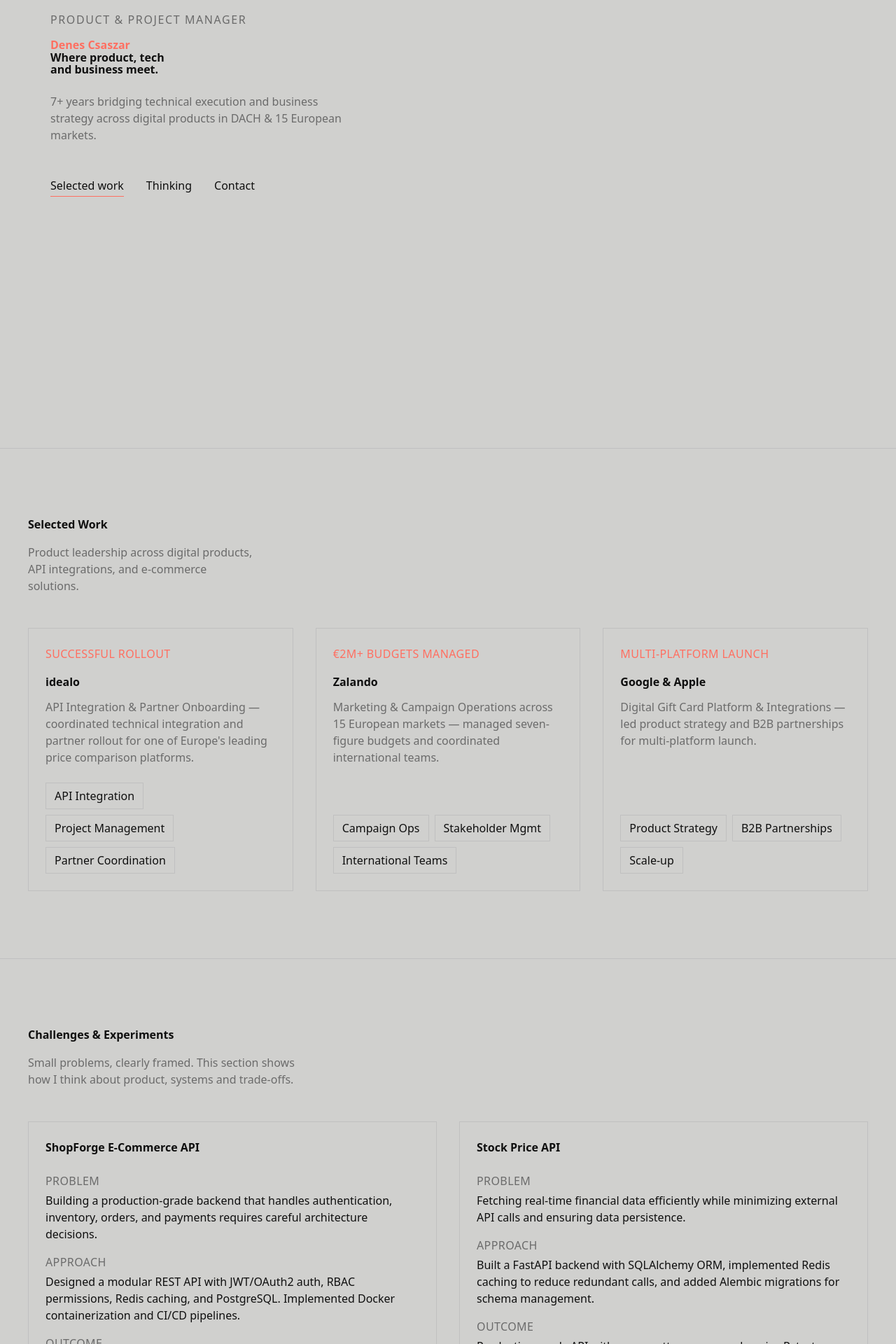
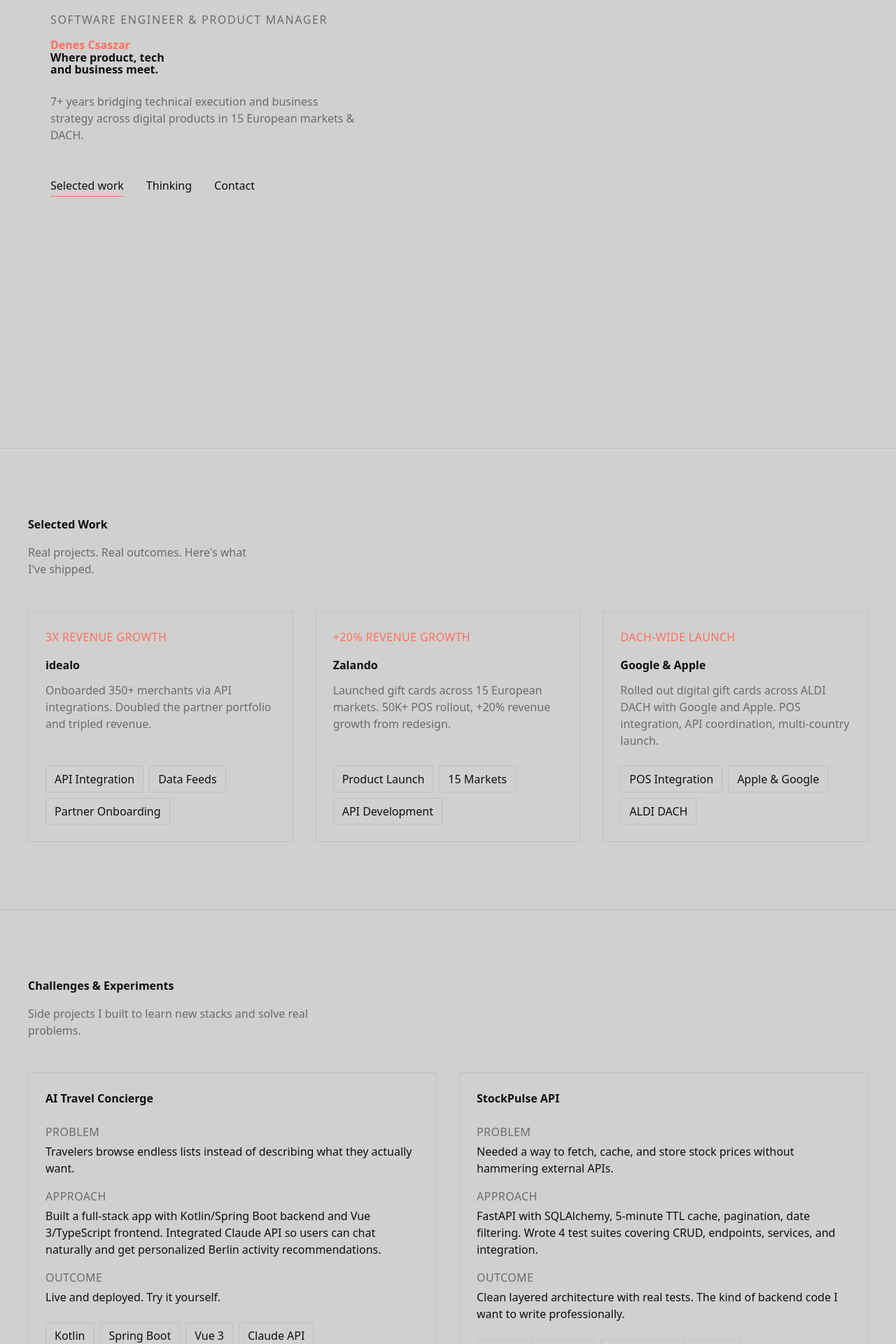
Before and after one commit to denescsaszar/portfolio, a Next.js app: page / in a window 1280 px wide. Shown: the part 160-2080 px from the top of the page at 70% size. Built offline with nearby package versions, Linux system fonts and the light colour scheme.

Commit message:
update portfolio content: new positioning, projects, skills, and copy

```diff
--- a/app/layout.tsx
+++ b/app/layout.tsx
@@ -12,16 +12,18 @@ const inter = Inter({
 
 export const metadata: Metadata = {
   metadataBase: new URL("https://denescsaszar.com"),
-  title: "Denes Csaszar | Product & Project Manager",
+  title: "Denes Csaszar | Software Engineer & Product Manager",
   description:
-    "7+ years bridging technical execution and business strategy across digital products in DACH & 15 European markets.",
+    "Software engineer with product background. Full-stack apps in Kotlin, Spring Boot, Vue, TypeScript, Python. 8 years of e-commerce and API integrations across DACH.",
   keywords: [
+    "Software Engineer",
     "Product Manager",
-    "Project Manager",
     "Berlin",
-    "E-Commerce",
-    "API Integration",
-    "Digital Transformation",
+    "Kotlin",
+    "Spring Boot",
+    "TypeScript",
+    "Python",
+    "Full-Stack",
   ],
   authors: [{ name: "Denes Csaszar" }],
   creator: "Denes Csaszar",
@@ -30,23 +32,23 @@ export const metadata: Metadata = {
     locale: "en_US",
     url: "https://denescsaszar.com",
     siteName: "Denes Csaszar",
-    title: "Denes Csaszar | Product & Project Manager",
+    title: "Denes Csaszar | Software Engineer & Product Manager",
     description:
-      "7+ years bridging technical execution and business strategy across digital products in DACH & 15 European markets.",
+      "Software engineer with product background. Full-stack apps in Kotlin, Spring Boot, Vue, TypeScript, Python.",
     images: [
       {
         url: "/og-image.png",
         width: 1200,
         height: 630,
-        alt: "Denes Csaszar - Product & Project Manager",
+        alt: "Denes Csaszar - Software Engineer & Product Manager",
       },
     ],
   },
   twitter: {
     card: "summary_large_image",
-    title: "Denes Csaszar | Product & Project Manager",
+    title: "Denes Csaszar | Software Engineer & Product Manager",
     description:
-      "7+ years bridging technical execution and business strategy across digital products in DACH & 15 European markets.",
+      "Software engineer with product background. Full-stack apps in Kotlin, Spring Boot, Vue, TypeScript, Python.",
     images: ["/og-image.png"],
   },
   robots: {
@@ -65,7 +67,7 @@ export default function RootLayout({
     "@type": "Person",
     name: "Denes Csaszar",
     url: "https://denescsaszar.com",
-    jobTitle: "Product & Project Manager",
+    jobTitle: "Software Engineer & Product Manager",
     description:
       "7+ years bridging technical execution and business strategy across digital products in DACH & 15 European markets.",
     address: {
--- a/app/page.tsx
+++ b/app/page.tsx
@@ -20,7 +20,7 @@ export default function Home() {
           <div className="w-full mt-12 md:mt-20">
             <FadeIn>
               <p className="text-body-small uppercase tracking-widest text-muted mb-4">
-                Product & Project Manager
+                Software Engineer & Product Manager
               </p>
             </FadeIn>
 
@@ -36,8 +36,7 @@ export default function Home() {
 
             <FadeIn delay={0.2}>
               <p className="text-body-large text-muted mb-8 md:mb-12 max-w-[48ch]">
-                7+ years bridging technical execution and business strategy
-                across digital products in DACH & 15 European markets.
+                7+ years bridging technical execution and business strategy across digital products in 15 European markets & DACH.
               </p>
             </FadeIn>
 
@@ -76,8 +75,7 @@ export default function Home() {
               <div className="mb-8 md:mb-12">
                 <h2 className="text-heading-1 font-bold mb-4">Selected Work</h2>
                 <p className="text-body-large text-muted max-w-[36ch]">
-                  Product leadership across digital products, API integrations,
-                  and e-commerce solutions.
+                  Real projects. Real outcomes. Here&apos;s what I&apos;ve shipped.
                 </p>
               </div>
             </FadeIn>
@@ -86,12 +84,12 @@ export default function Home() {
               <FadeIn delay={0.1}>
                 <ProjectCard
                   title="idealo"
-                  description="API Integration & Partner Onboarding — coordinated technical integration and partner rollout for one of Europe's leading price comparison platforms."
-                  achievement="Successful Rollout"
+                  description="Onboarded 350+ merchants via API integrations. Doubled the partner portfolio and tripled revenue."
+                  achievement="3x Revenue Growth"
                   tags={[
                     "API Integration",
-                    "Project Management",
-                    "Partner Coordination",
+                    "Data Feeds",
+                    "Partner Onboarding",
                   ]}
                   href="/case-studies/idealo"
                 />
@@ -99,12 +97,12 @@ export default function Home() {
               <FadeIn delay={0.2}>
                 <ProjectCard
                   title="Zalando"
-                  description="Marketing & Campaign Operations across 15 European markets — managed seven-figure budgets and coordinated international teams."
-                  achievement="€2M+ Budgets Managed"
+                  description="Launched gift cards across 15 European markets. 50K+ POS rollout, +20% revenue growth from redesign."
+                  achievement="+20% Revenue Growth"
                   tags={[
-                    "Campaign Ops",
-                    "Stakeholder Mgmt",
-                    "International Teams",
+                    "Product Launch",
+                    "15 Markets",
+                    "API Development",
                   ]}
                   href="/case-studies/zalando"
                 />
@@ -112,9 +110,9 @@ export default function Home() {
               <FadeIn delay={0.3}>
                 <ProjectCard
                   title="Google & Apple"
-                  description="Digital Gift Card Platform & Integrations — led product strategy and B2B partnerships for multi-platform launch."
-                  achievement="Multi-Platform Launch"
-                  tags={["Product Strategy", "B2B Partnerships", "Scale-up"]}
+                  description="Rolled out digital gift cards across ALDI DACH with Google and Apple. POS integration, API coordination, multi-country launch."
+                  achievement="DACH-wide Launch"
+                  tags={["POS Integration", "Apple & Google", "ALDI DACH"]}
                   href="/case-studies/google-aldi"
                 />
               </FadeIn>
@@ -134,8 +132,7 @@ export default function Home() {
                   Challenges & Experiments
                 </h2>
                 <p className="text-body-large text-muted max-w-[44ch]">
-                  Small problems, clearly framed. This section shows how I think
-                  about product, systems and trade-offs.
+                  Side projects I built to learn new stacks and solve real problems.
                 </p>
               </div>
             </FadeIn>
@@ -143,32 +140,32 @@ export default function Home() {
             <div className="grid grid-cols-1 md:grid-cols-2 gap-6 md:gap-8">
               <FadeIn delay={0.1}>
                 <ChallengeCard
-                  title="ShopForge E-Commerce API"
-                  problem="Building a production-grade backend that handles authentication, inventory, orders, and payments requires careful architecture decisions."
-                  approach="Designed a modular REST API with JWT/OAuth2 auth, RBAC permissions, Redis caching, and PostgreSQL. Implemented Docker containerization and CI/CD pipelines."
-                  outcome="Full-featured e-commerce backend with scalable architecture, comprehensive test coverage, and production-ready DevOps infrastructure."
-                  tags={["Node.js", "TypeScript", "PostgreSQL", "Redis"]}
-                  href="https://github.com/denescsaszar/shopforge"
+                  title="AI Travel Concierge"
+                  problem="Travelers browse endless lists instead of describing what they actually want."
+                  approach="Built a full-stack app with Kotlin/Spring Boot backend and Vue 3/TypeScript frontend. Integrated Claude API so users can chat naturally and get personalized Berlin activity recommendations."
+                  outcome="Live and deployed. Try it yourself."
+                  tags={["Kotlin", "Spring Boot", "Vue 3", "Claude API"]}
+                  href="https://gyg-ai-concierge.vercel.app"
                 />
               </FadeIn>
               <FadeIn delay={0.2}>
                 <ChallengeCard
-                  title="Stock Price API"
-                  problem="Fetching real-time financial data efficiently while minimizing external API calls and ensuring data persistence."
-                  approach="Built a FastAPI backend with SQLAlchemy ORM, implemented Redis caching to reduce redundant calls, and added Alembic migrations for schema management."
-                  outcome="Production-ready API with async patterns, comprehensive Pytest coverage, and Docker deployment — demonstrating modern Python backend practices."
-                  tags={["Python", "FastAPI", "SQLAlchemy", "Docker"]}
-                  href="https://github.com/denescsaszar/stock-price-api-challenge"
+                  title="StockPulse API"
+                  problem="Needed a way to fetch, cache, and store stock prices without hammering external APIs."
+                  approach="FastAPI with SQLAlchemy, 5-minute TTL cache, pagination, date filtering. Wrote 4 test suites covering CRUD, endpoints, services, and integration."
+                  outcome="Clean layered architecture with real tests. The kind of backend code I want to write professionally."
+                  tags={["Python", "FastAPI", "SQLAlchemy", "pytest"]}
+                  href="https://github.com/denescsaszar/stockpulse-api"
                 />
               </FadeIn>
               <FadeIn delay={0.3}>
                 <ChallengeCard
-                  title="Supplier Intelligence Dashboard"
-                  problem="Manual supplier evaluation takes 2-3 days per vendor, with data scattered across emails, spreadsheets, and ERPs."
-                  approach="Built a B2B procurement dashboard with AI-simulated insights, color-coded risk indicators, performance visualizations, and responsive design using SvelteKit."
-                  outcome="Streamlined supplier evaluation with real-time metrics, proactive alerts, and data export — reducing evaluation time from days to minutes."
-                  tags={["SvelteKit", "TypeScript", "Tailwind", "Chart.js"]}
-                  href="https://github.com/denescsaszar/pm-challenge-supplier-intelligence"
+                  title="Stripe API Portfolio"
+                  problem="Wanted to deeply understand payment flows. Not just use them, but implement them from scratch."
+                  approach="Built 20 real-world Stripe scenarios in Python: charges, refunds, disputes, subscriptions, webhooks, fraud rules, and billing."
+                  outcome="Hands-on understanding of how payment systems work under the hood."
+                  tags={["Python", "Stripe API", "Webhooks", "Flask"]}
+                  href="https://github.com/denescsaszar/stripe-api-portfolio"
                 />
               </FadeIn>
             </div>
@@ -186,24 +183,15 @@ export default function Home() {
                 <h2 className="text-heading-1 font-bold mb-6 md:mb-8">About</h2>
 
                 <p className="text-body leading-relaxed mb-6">
-                  Project Manager bridging technical execution and business
-                  strategy. With 7+ years of experience managing digital
-                  products across Europe, I've built a rare combination of deep
-                  product thinking and technical literacy.
+                  I spent 8 years managing products and integrations at Zalando, idealo, and InComm. Shipped across 15 markets, worked with Apple, Google, and ALDI, and learned what makes software projects succeed (and fail).
                 </p>
 
                 <p className="text-body leading-relaxed mb-6">
-                  I've led cross-functional teams, managed seven-figure budgets,
-                  and shipped products that generated measurable business
-                  impact. My background spans e-commerce, API integrations, and
-                  international product launches.
+                  Then I went back to school. Did a full-stack bootcamp, started building things myself. Kotlin, Spring Boot, Python, Vue, React. Turns out I like writing code as much as I liked managing the people who write it.
                 </p>
 
                 <p className="text-body leading-relaxed mb-8 md:mb-12">
-                  Now I combine that product expertise with full-stack
-                  development skills (JavaScript, React, Next.js, Python) and
-                  Scrum certifications to bridge the gap between business needs
-                  and technical execution.
+                  Now I&apos;m looking for engineering roles where my product background is an asset, not a footnote. I understand why we build, not just how.
                 </p>
               </FadeIn>
 
@@ -214,16 +202,21 @@ export default function Home() {
 
                 <div className="grid grid-cols-2 sm:grid-cols-3 md:grid-cols-4 lg:grid-cols-5 gap-3 md:gap-4">
                   {[
-                    "Product Strategy",
-                    "Project Management",
-                    "API Integration",
-                    "Agile / Scrum",
                     "JavaScript",
                     "React",
                     "Next.js",
-                    "Python",
+                    "Node.js",
+                    "HTML/CSS",
                     "SQL",
-                    "Figma",
+                    "Git",
+                    "REST APIs",
+                    "Agile / Scrum (PSM I + PSPO I)",
+                    "Stakeholder Management",
+                    "API Integration",
+                    "Product Strategy",
+                    "Requirements Engineering",
+                    "Cross-functional Collaboration",
+                    "Market Research",
                   ].map((skill) => (
                     <div
                       key={skill}
@@ -249,8 +242,7 @@ export default function Home() {
                 <h2 className="text-heading-1 font-bold mb-6">Let's Talk</h2>
 
                 <p className="text-body leading-relaxed mb-8">
-                  Open to Product Manager and Project Manager roles across
-                  Europe. Berlin-based, remote-friendly.
+                  Open to Software Engineer and Product Manager roles. Berlin-based, remote-friendly.
                 </p>
 
                 <div className="flex flex-wrap gap-3 md:gap-4 mb-8 md:mb-12">
--- a/components/Navigation.tsx
+++ b/components/Navigation.tsx
@@ -212,7 +212,7 @@ export default function Navigation() {
             className="text-body-large font-medium text-left py-2"
             role="menuitem"
           >
-            {theme === "dark" ? "☀️ Light Mode" : "🌙 Dark Mode"}
+            {theme === "dark" ? "Light Mode" : "Dark Mode"}
           </button>
         </div>
       </div>
```
Also changed, not shown: app/projects/page.tsx (+4 -6 lines).
